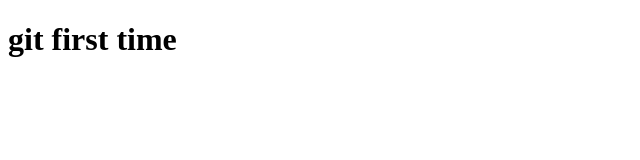
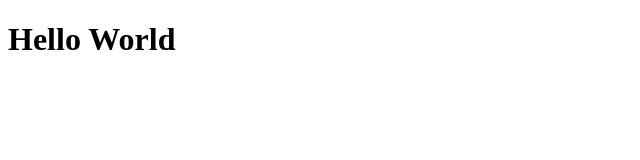
Before and after one commit to NongshunZ/repo1, a plain HTML site: page index.html in a window 1280 px wide. Shown: the whole page, without its empty margins (0-640 px from the left). Drawn offline with Linux system fonts and the light colour scheme.

Commit message:
Hello world

```diff
--- a/index.html
+++ b/index.html
@@ -7,6 +7,6 @@
     <title>Document</title>
 </head>
 <body>
-    <h1>git first time </h1>
+    <h1>Hello World</h1>
 </body>
 </html>
```
